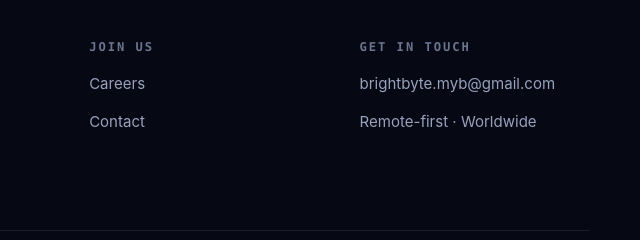
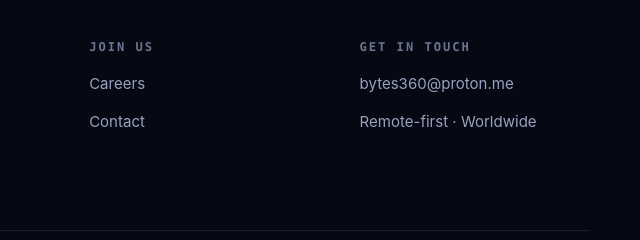
Before and after one commit to brightbyte-myb/website, a plain HTML site: page careers.html in a window 1280 px wide. Shown: the part 3287-3527 px from the top of the page, 640-1280 px from the left. Drawn offline with Linux system fonts and the light colour scheme.

Commit message:
Point all contact links at bytes360@proton.me
Replaces the placeholder Gmail address across every page, the careers
apply links, and the contact form target. Drops the now-resolved TODOs
about swapping in a company address.

Co-Authored-By: Claude Opus 5 <noreply@anthropic.com>

```diff
--- a/careers.html
+++ b/careers.html
@@ -93,7 +93,7 @@
                 </ul>
               </details>
             </div>
-            <a class="btn btn-sm" href="mailto:brightbyte.myb@gmail.com?subject=Application%3A%20Senior%20Full-Stack%20Engineer">Apply <span class="arrow" aria-hidden="true">→</span></a>
+            <a class="btn btn-sm" href="mailto:bytes360@proton.me?subject=Application%3A%20Senior%20Full-Stack%20Engineer">Apply <span class="arrow" aria-hidden="true">→</span></a>
           </article>
           <article class="role reveal">
             <div>
@@ -114,7 +114,7 @@
                 </ul>
               </details>
             </div>
-            <a class="btn btn-sm" href="mailto:brightbyte.myb@gmail.com?subject=Application%3A%20Senior%20Mobile%20Engineer">Apply <span class="arrow" aria-hidden="true">→</span></a>
+            <a class="btn btn-sm" href="mailto:bytes360@proton.me?subject=Application%3A%20Senior%20Mobile%20Engineer">Apply <span class="arrow" aria-hidden="true">→</span></a>
           </article>
           <article class="role reveal">
             <div>
@@ -135,7 +135,7 @@
                 </ul>
               </details>
             </div>
-            <a class="btn btn-sm" href="mailto:brightbyte.myb@gmail.com?subject=Application%3A%20Platform%20/%20DevOps%20Engineer">Apply <span class="arrow" aria-hidden="true">→</span></a>
+            <a class="btn btn-sm" href="mailto:bytes360@proton.me?subject=Application%3A%20Platform%20/%20DevOps%20Engineer">Apply <span class="arrow" aria-hidden="true">→</span></a>
           </article>
           <article class="role reveal">
             <div>
@@ -156,10 +156,10 @@
                 </ul>
               </details>
             </div>
-            <a class="btn btn-sm" href="mailto:brightbyte.myb@gmail.com?subject=Application%3A%20Product%20Designer">Apply <span class="arrow" aria-hidden="true">→</span></a>
+            <a class="btn btn-sm" href="mailto:bytes360@proton.me?subject=Application%3A%20Product%20Designer">Apply <span class="arrow" aria-hidden="true">→</span></a>
           </article>
         </div>
-        <p class="muted reveal" style="margin-top:22px">Nothing that fits? We keep a short bench of people we want to work with — <a href="mailto:brightbyte.myb@gmail.com?subject=Open%20application">introduce yourself</a> anyway.</p>
+        <p class="muted reveal" style="margin-top:22px">Nothing that fits? We keep a short bench of people we want to work with — <a href="mailto:bytes360@proton.me?subject=Open%20application">introduce yourself</a> anyway.</p>
       </div>
     </section>
 
@@ -208,8 +208,7 @@
         <div>
           <h4>Get in touch</h4>
           <ul>
-            <!-- TODO: replace with your company address once set up -->
-            <li><a href="mailto:brightbyte.myb@gmail.com">brightbyte.myb@gmail.com</a></li>
+            <li><a href="mailto:bytes360@proton.me">bytes360@proton.me</a></li>
             <li><span class="muted" style="font-size:.94rem">Remote-first · Worldwide</span></li>
           </ul>
         </div>
```
Also changed, not shown: 404.html (+1 -2 lines), about.html (+1 -2 lines), contact.html (+3 -4 lines), index.html (+1 -2 lines), process.html (+1 -2 lines), services.html (+1 -2 lines), 1 other file.
